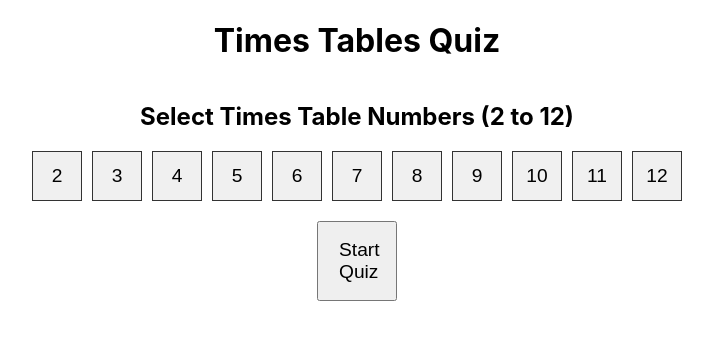
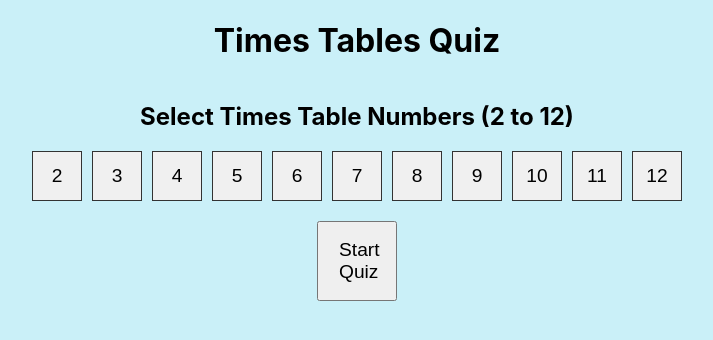
Before and after one commit to thelukass88/time-tables-app, a React (Create React App) app: page / in a window 1280 px wide. Shown: the top 340 px of the page, without its empty margins (283-996 px from the left). Built offline with nearby package versions, Linux system fonts and the light colour scheme.

Commit message:
pastel blue background to help with dyslexia

```diff
--- a/src/App.css
+++ b/src/App.css
@@ -1,4 +1,9 @@
 /* App.css */
+/* App.css */
+body {
+  background-color: #caf0f8; /* Set the background color */
+}
+
 .number-selection {
   display: flex;
   flex-wrap: wrap;
```
